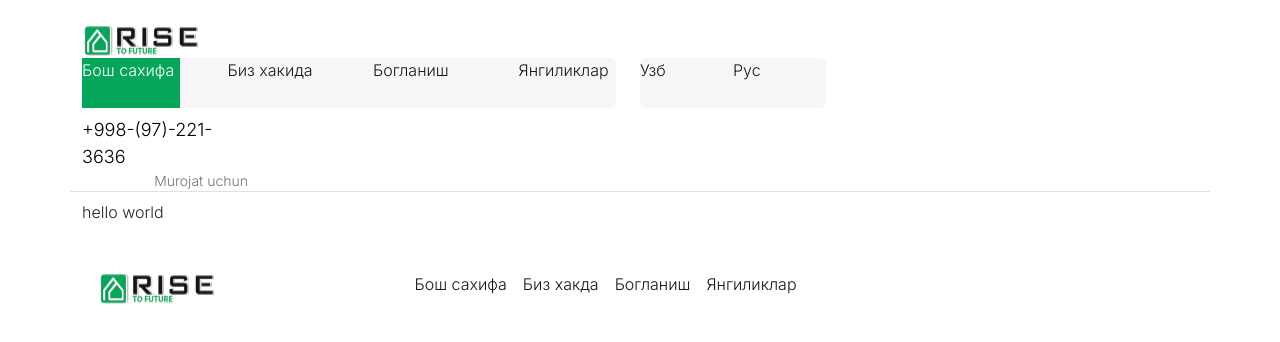
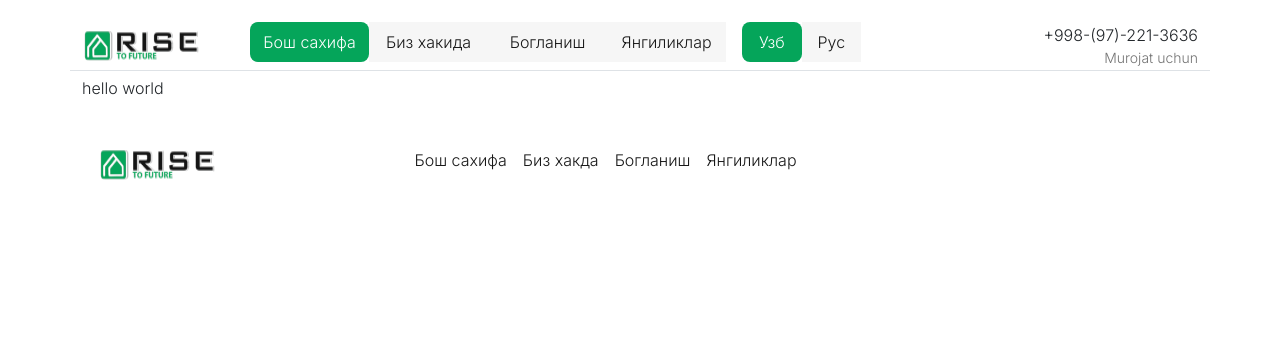
Before and after one commit to Sherzod441/Rise_project, a Vue app: page / in a window 1280 px wide. Shown: the top 342 px of the page. Built offline with nearby package versions, Linux system fonts and the light colour scheme.

Commit message:
Navbar qism qisman tuzatildi :)

```diff
--- a/src/layouts/Navbar.vue
+++ b/src/layouts/Navbar.vue
@@ -1,29 +1,26 @@
 <template>
   <div>
-    <nav class="navbar navbar-expand-lg bg-white mt-3">
+    <nav class="navbar navbar-expand-md bg-white mt-3">
       <div class="container border-bottom">
-        <div class="row">
-          <div class="col-md-2">
-            <a class="navbar-brand me-5" href="#">
+        <router-link class="navbar-brand me-5" to="/">
           <img
             src="../assets/Logo.png"
             alt="Bootstrap"
             width="120"
             height="34"
           />
-            </a>
-          </div>
+        </router-link>
 
         <div class="collapse navbar-collapse" id="navbarSupportedContent">
-            <div class="col-md-6">
-              <ul class="navbar-nav me-4 mb-2 rounded">
-                <li class="nav-item me-5 activ">
+          <div class="pages me-3">
+            <ul class="navbar-nav mb-2 rounded w-100">
+              <li class="nav-item activ">
                 <router-link to="/">Бош сахифа</router-link>
               </li>
-                <li class="nav-item me-5">
+              <li class="nav-item">
                 <router-link to="/about">Биз хакида</router-link>
               </li>
-                <li class="nav-item me-5">
+              <li class="nav-item">
                 <router-link to="/contact">Богланиш</router-link>
               </li>
               <li class="nav-item">
@@ -31,23 +28,22 @@
               </li>
             </ul>
           </div>
-            <div class="col-md-2">
-              <ul class="navbar-nav me-auto mb-2 rounded">
-                <li class="nav-item me-5">
+          <div class="languages">
+            <ul class="navbar-nav me-auto mb-2 rounded w-100">
+              <li class="nav-item activ">
                 <router-link to="/uzb">Узб</router-link>
               </li>
-                <li class="nav-item me-5">
+              <li class="nav-item">
                 <router-link to="/rus">Рус</router-link>
               </li>
             </ul>
           </div>
         </div>
-          <div class="col-md-2">
-            <p class="murojat">
+        <div class="contact">
+          <p>
             +998-(97)-221-3636 <br />
             <small class="smal">Murojat uchun</small>
           </p>
-          </div>
         </div>
       </div>
     </nav>
@@ -59,6 +55,10 @@ export default {};
 </script>
 
 <style scoped>
+.navbar {
+  height: 60px;
+}
+
 a {
   text-decoration: none;
   color: #181818;
@@ -68,9 +68,6 @@ a {
   font-weight: 400;
   font-size: 18px;
 }
-.navbar-nav {
-  background-color: var(--f6);
-}
 .smal {
   float: right;
   font-style: normal;
@@ -78,14 +75,44 @@ a {
   font-size: 14px;
   color: var(--gray);
 }
-li.activ {
-  background-color: var(--green);
+
+.pages {
+  width: 60%;
 }
-li.activ a {
-  color: white;
+.languages {
+  width: 15%;
 }
-li {
-  width: 140px;
-  height: 50px;
+.languages ul li {
+  width: 50%;
+  height: 40px;
+  display: flex;
+  align-items: center;
+  justify-content: center;
+  background: var(--f6);
+}
+.languages ul li.activ {
+  background: var(--green);
+  border-radius: 8px;
+}
+
+.languages ul li.activ a {
+  color: var(--white);
+}
+
+
+.pages ul li {
+  width: 25%;
+  height: 40px;
+  display: flex;
+  align-items: center;
+  justify-content: center;
+  background: var(--f6);
+}
+.pages ul li.activ {
+  background: var(--green);
+  border-radius: 8px;
+}
+.pages ul li.activ a {
+  color: var(--white);
 }
 </style>
```
Also changed, not shown: 1 other file (tests, documents, lock files or other folders). Lines whose indentation alone changed are shown as unchanged.
